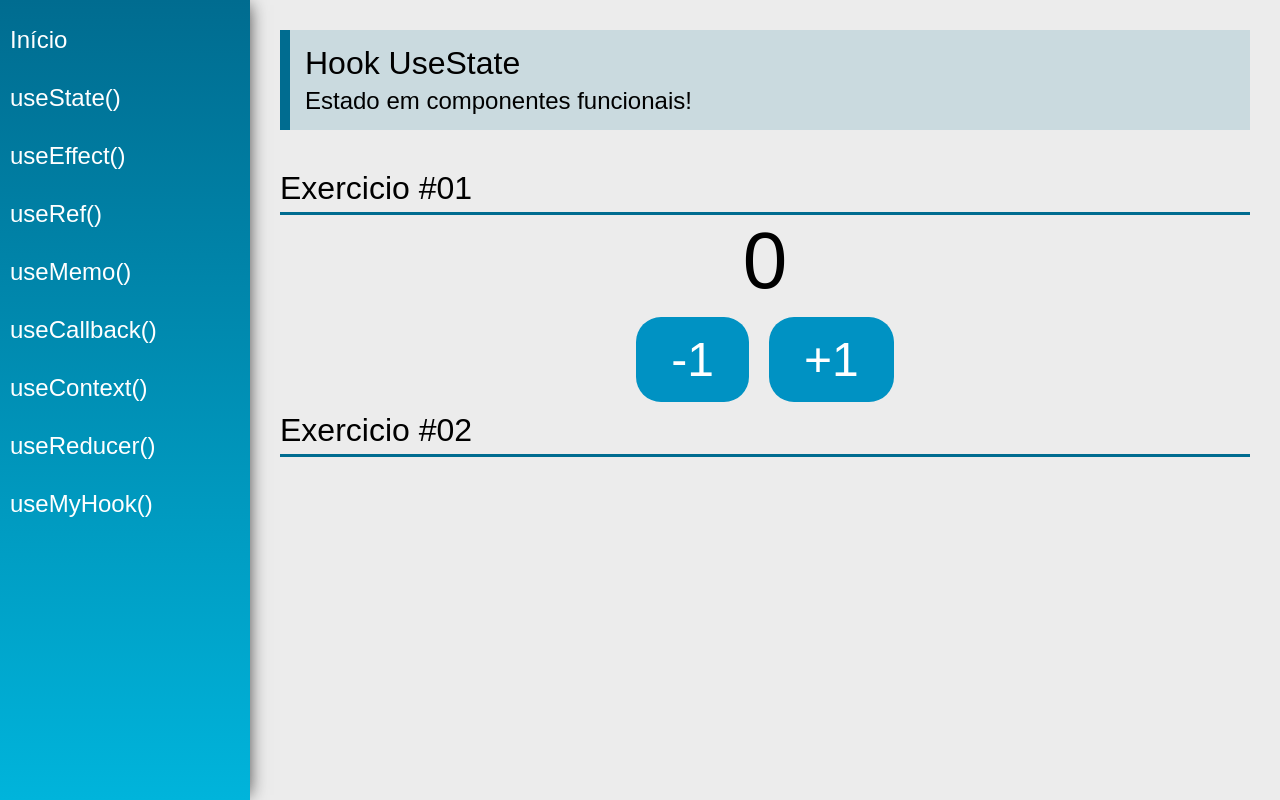
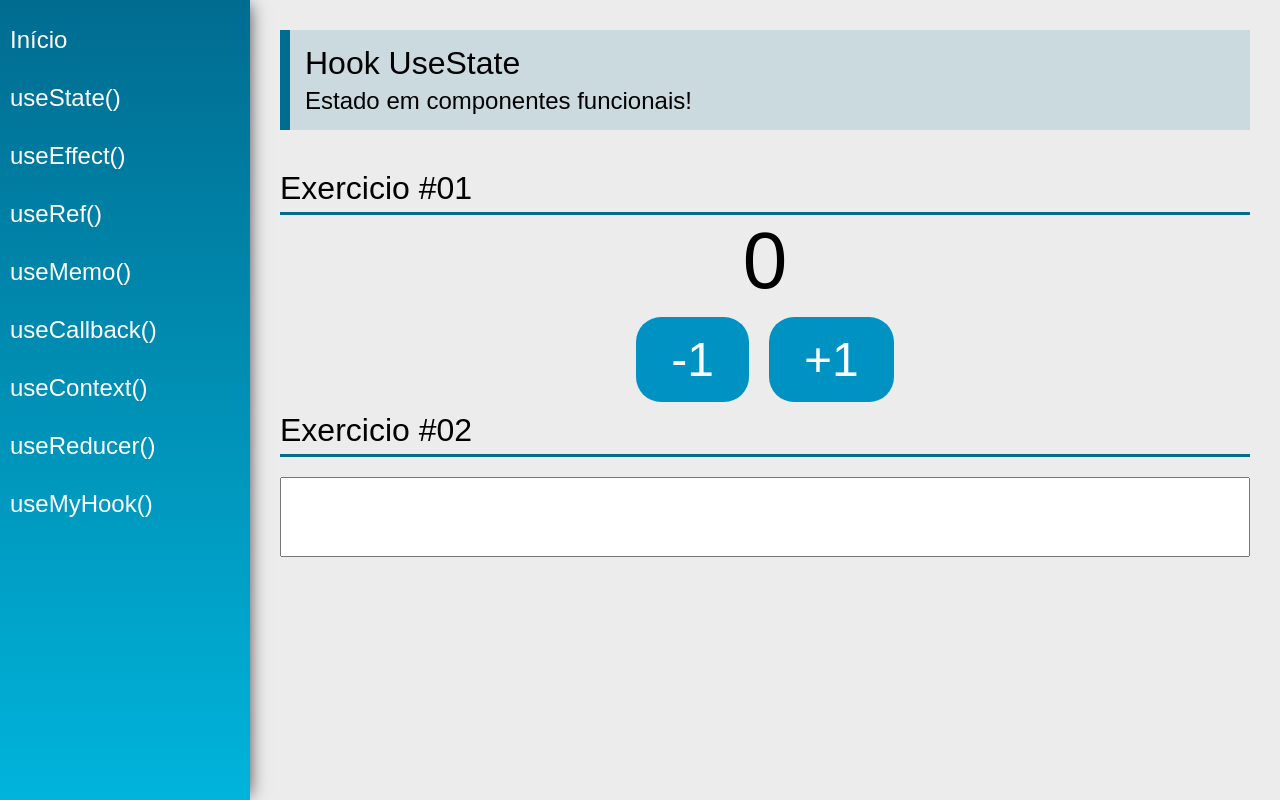
Before and after one commit to Henrique1204/React-Hooks-Cod3r, a React (Create React App) app: page /useState in a window 1280 px wide. Built offline with nearby package versions, Linux system fonts and the light colour scheme.

Commit message:
Adicionar exercicio 2 sobre useState

```diff
--- a/src/views/examples/UseState.jsx
+++ b/src/views/examples/UseState.jsx
@@ -3,7 +3,8 @@ import PageTitle from '../../components/layout/PageTitle';
 import SectionTitle from '../../components/layout/SectionTitle';
 
 const UseState = (props) => {
-    const [ count, setCount ] = React.useState(0);
+    const [count, setCount] = React.useState(0);
+    const [name, setName] = React.useState("");
 
     return (
         <div className="UseState">
@@ -13,7 +14,6 @@ const UseState = (props) => {
             />
 
             <SectionTitle title="Exercicio #01" />
-
             <div className="center">
                 <span className="text">{count}</span>
                 <div>
@@ -23,6 +23,7 @@ const UseState = (props) => {
             </div>
 
             <SectionTitle title="Exercicio #02" />
+            <input className="input" type="text" value={name} onChange={({ target }) => setName(target.value)} />
         </div>
     );
 };
```
